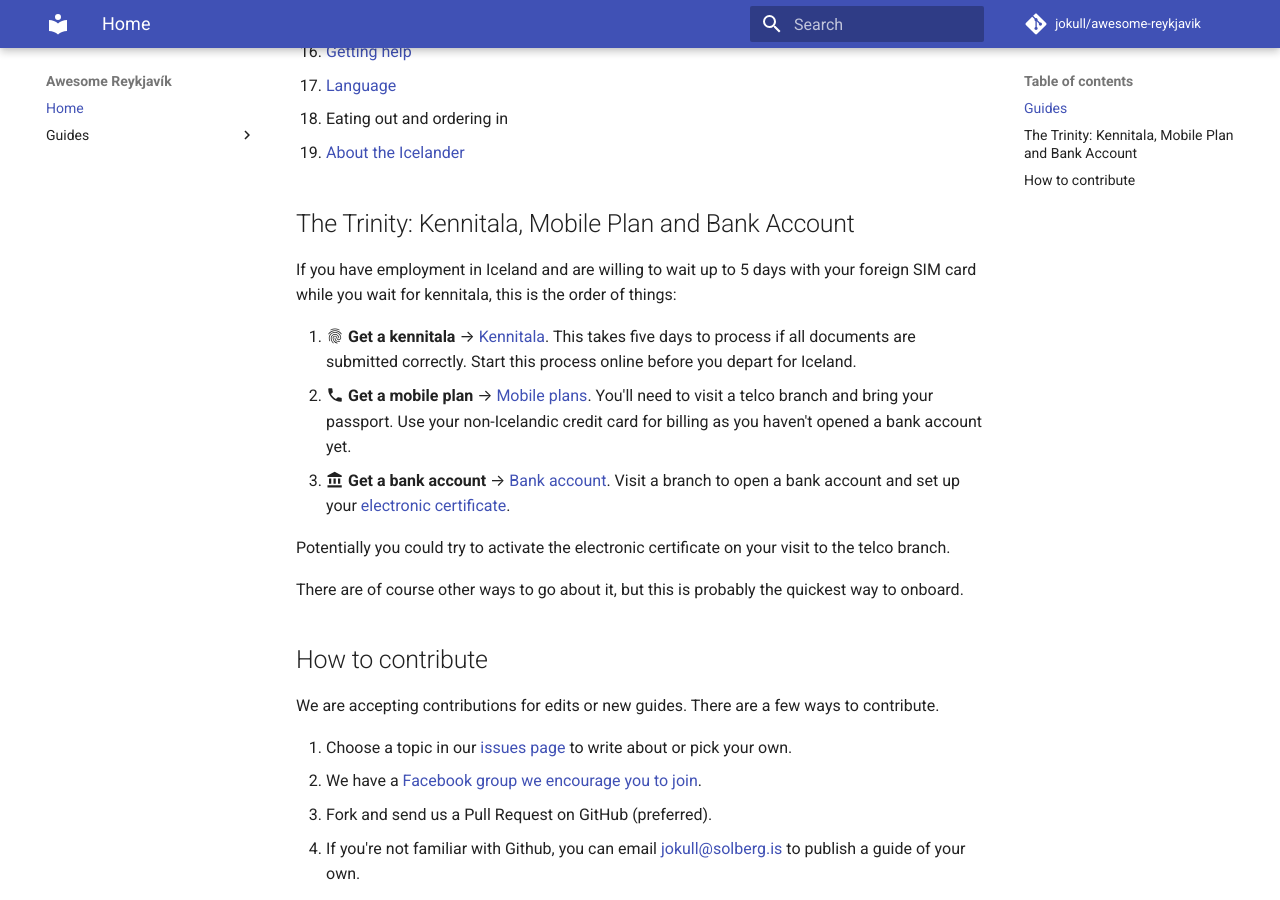
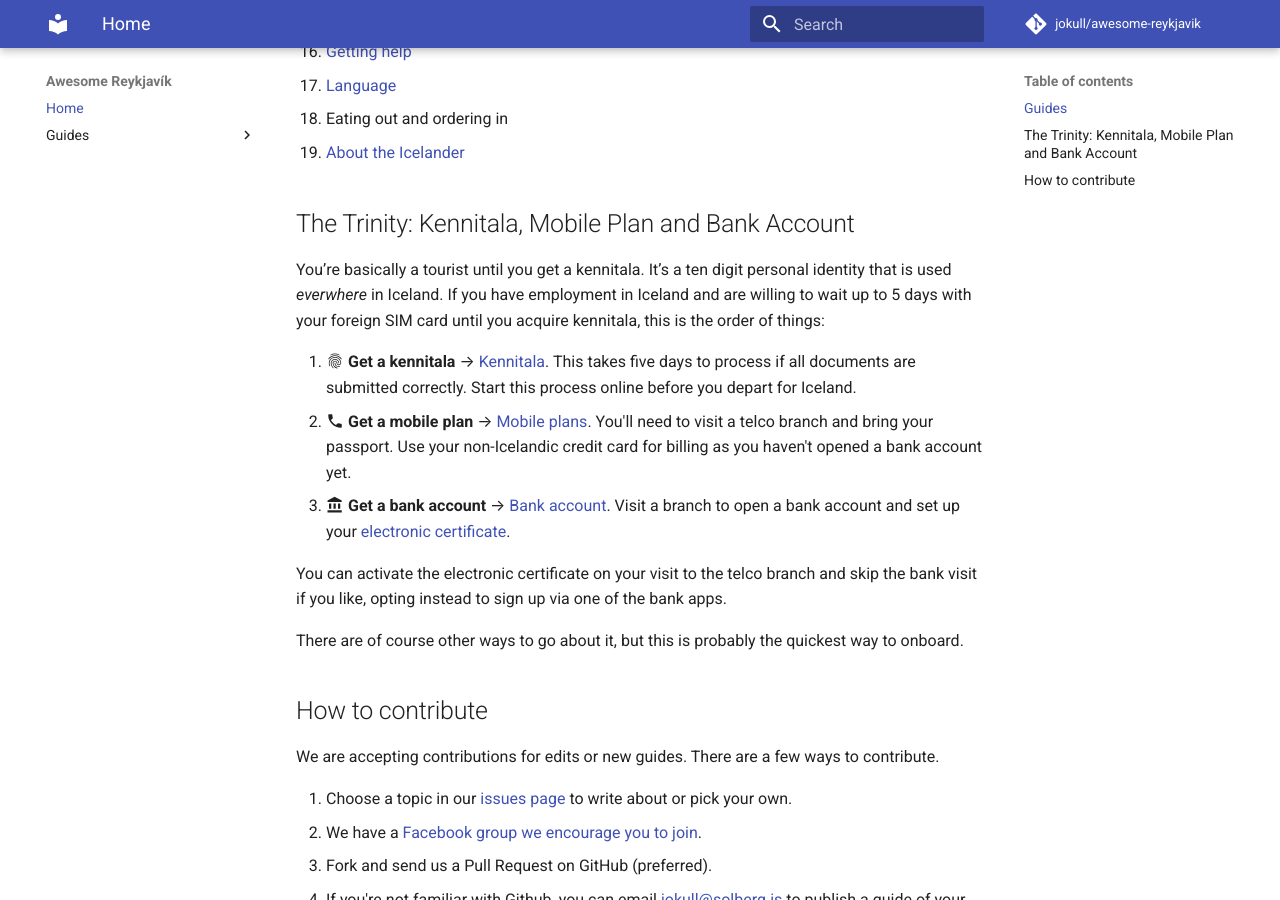
Before and after one commit to jokull/awesome-reykjavik, an MkDocs documentation site: the page built from docs/index.md, in a window 1280 px wide and 900 px high, scrolled down 828 px. Built offline with MkDocs 1.6.1 and Material for MkDocs 9.7.7, drawn with Linux system fonts in a browser that asks for light colours; comment, search, counter and statistics services are not loaded.

Commit message:
Improving again the quick guide, testing github actions

```diff
--- a/docs/index.md
+++ b/docs/index.md
@@ -28,9 +28,10 @@ Pages that are not yet linked are suggestions for pages. We welcome contribution
 
 ## The Trinity: Kennitala, Mobile Plan and Bank Account
 
-If you have employment in Iceland and are willing to wait up to 5 days with
-your foreign SIM card while you wait for kennitala, this is the order of
-things:
+You’re basically a tourist until you get a kennitala. It’s a ten digit personal
+identity that is used *everwhere* in Iceland. If you have employment in Iceland
+and are willing to wait up to 5 days with your foreign SIM card until you
+acquire kennitala, this is the order of things:
 
 1. :material-fingerprint: **Get a kennitala** →
    [Kennitala](guides/kennitala.md). This takes five days to process if all
@@ -43,8 +44,9 @@ things:
 3. :material-bank: **Get a bank account** → [Bank
    account](guides/bank-account.md). Visit a branch to open a bank account and set up your [electronic certificate](guides/audkenni.md).
 
-Potentially you could try to activate the electronic certificate on your visit
-to the telco branch.
+You can activate the electronic certificate on your visit to the telco branch
+and skip the bank visit if you like, opting instead to sign up via one of the
+bank apps.
 
 There are of course other ways to go about it, but this is probably the
 quickest way to onboard.
```
